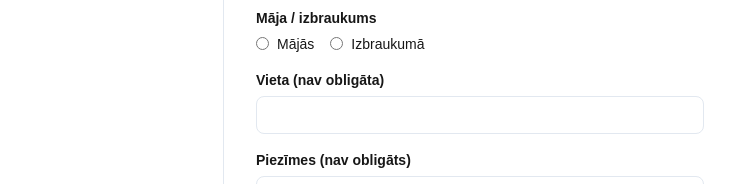
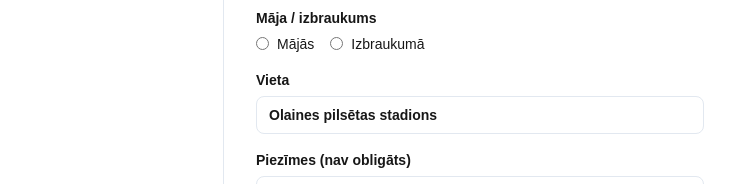
Before and after one commit to dantol29/fk_olaine, a Next.js app: page /admin/games/new in a window 1280 px wide. Shown: the part 455-639 px from the top of the page, without its empty margins (0-743 px from the left). Built offline with nearby package versions, Linux system fonts and the light colour scheme; no server answers; the database is empty.

Commit message:
feat: make games location mandatory

```diff
--- a/src/app/admin/(protected)/games/[id]/game-form.tsx
+++ b/src/app/admin/(protected)/games/[id]/game-form.tsx
@@ -12,7 +12,7 @@ type Game = {
   startTime: string;
   endTime: string;
   homeAway: "home" | "away";
-  location: string | null;
+  location: string;
   notes: string | null;
 };
 type TeamOption = { id: number; name: string };
@@ -123,11 +123,12 @@ export function GameForm(
       </fieldset>
 
       <label className="mt-4 block text-sm font-semibold text-club-navy">
-        Vieta (nav obligāta)
+        Vieta
         <input
           type="text"
           name="location"
-          defaultValue={game?.location ?? ""}
+          required
+          defaultValue={game?.location ?? "Olaines pilsētas stadions"}
           className="mt-1.5 w-full rounded-lg border border-slate-200 px-3 py-2 text-sm text-club-navy outline-none focus:border-club-red"
         />
       </label>
--- a/src/app/admin/(protected)/games/actions.ts
+++ b/src/app/admin/(protected)/games/actions.ts
@@ -25,6 +25,7 @@ function parseGameInput(formData: FormData) {
   if (homeAway !== "home" && homeAway !== "away") {
     return { error: "Jāizvēlas mājas vai izbraukuma spēle." } as const;
   }
+  if (!location) return { error: "Vieta ir obligāta." } as const;
 
   return {
     teamId,
@@ -33,7 +34,7 @@ function parseGameInput(formData: FormData) {
     startTime,
     endTime,
     homeAway: homeAway as "home" | "away",
-    location: location || null,
+    location,
     notes: notes || null,
   } as const;
 }
--- a/src/app/admin/(protected)/games/page.tsx
+++ b/src/app/admin/(protected)/games/page.tsx
@@ -16,6 +16,7 @@ export default async function AdminGamesPage() {
       startTime: games.startTime,
       endTime: games.endTime,
       homeAway: games.homeAway,
+      location: games.location,
       teamName: teams.name,
     })
     .from(games)
@@ -44,6 +45,7 @@ export default async function AdminGamesPage() {
             <th className="p-4 font-semibold">Komanda</th>
             <th className="p-4 font-semibold">Pretinieks</th>
             <th className="p-4 font-semibold">Māja / izbraukums</th>
+            <th className="p-4 font-semibold">Vieta</th>
             <th className="p-4" />
           </tr>
         </thead>
@@ -59,6 +61,7 @@ export default async function AdminGamesPage() {
               <td className="p-4 text-slate-500">
                 {game.homeAway === "home" ? "Mājās" : "Izbraukumā"}
               </td>
+              <td className="p-4 text-slate-500">{game.location}</td>
               <td className="p-4 text-right">
                 <div className="flex items-center justify-end gap-4">
                   <Link
@@ -77,7 +80,7 @@ export default async function AdminGamesPage() {
           ))}
           {rows.length === 0 && (
             <tr>
-              <td colSpan={6} className="p-4 text-center text-slate-400">
+              <td colSpan={7} className="p-4 text-center text-slate-400">
                 Vēl nav nevienas spēles.
               </td>
             </tr>
--- a/src/db/schema.ts
+++ b/src/db/schema.ts
@@ -76,7 +76,7 @@ export const games = sqliteTable("games", {
   startTime: text("start_time").notNull(),
   endTime: text("end_time").notNull(),
   homeAway: text("home_away", { enum: ["home", "away"] }).notNull(),
-  location: text("location"),
+  location: text("location").notNull(),
   notes: text("notes"),
   createdAt: integer("created_at").notNull(),
 });
```
